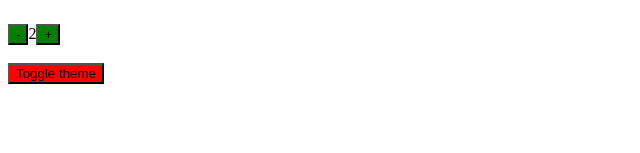
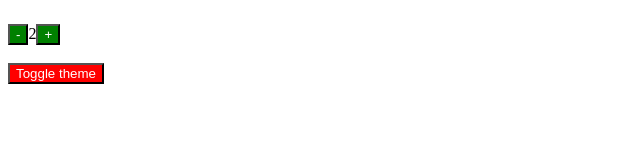
Before and after one commit to adrozdenko/Cooking-With-React, a React (Create React App) app: page / in a window 1280 px wide. Shown: the part 131-284 px from the top of the page, without its empty margins (0-640 px from the left). Built offline with nearby package versions, Linux system fonts and the light colour scheme.

Commit message:
dynamic btn color

```diff
--- a/src/App.js
+++ b/src/App.js
@@ -6,8 +6,13 @@ export const ThemeContext = React.createContext();
 
 function App() {
   const [theme, setTheme] = useState('green');
+  const changeThemeBtnStyle =
+    theme === 'green'
+      ? { backgroundColor: 'red' }
+      : { backgroundColor: 'green' };
+  const txtColor = 'white';
   return (
-    <ThemeContext.Provider value={{ backgroundColor: theme }}>
+    <ThemeContext.Provider value={{ backgroundColor: theme, color: txtColor }}>
       <h2> CounterHooks</h2>
       <Counter initialCount={33}></Counter>
 
@@ -16,11 +21,7 @@ function App() {
       <br />
       <br />
       <button
-        style={
-          theme === 'green'
-            ? { backgroundColor: 'red' }
-            : { backgroundColor: 'green' }
-        }
+        style={{ color: 'white', ...changeThemeBtnStyle }}
         onClick={() =>
           setTheme((prevTheme) => {
             return prevTheme === 'red' ? 'green' : 'red';
```
